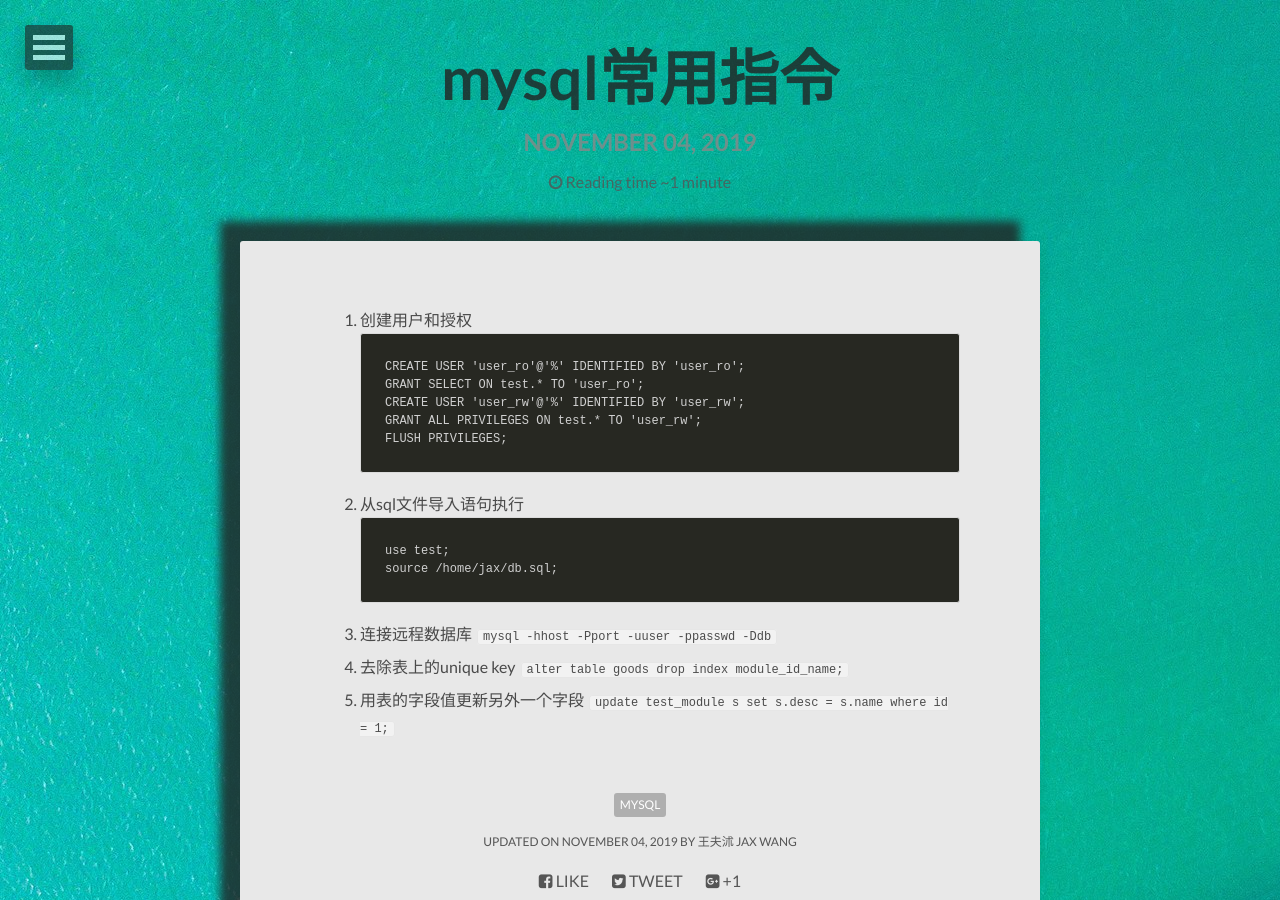
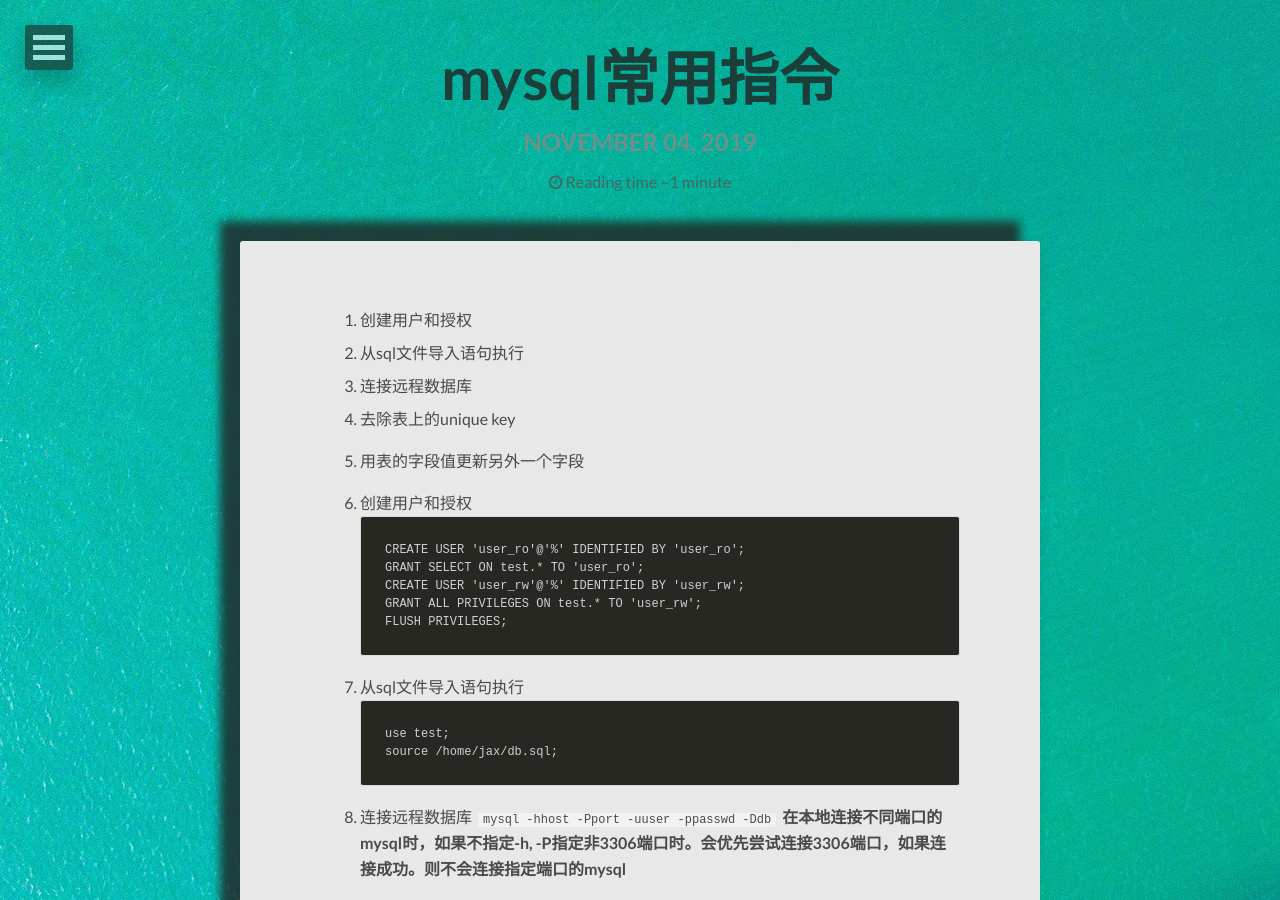
Before and after one commit to wfsly/blog, a Jekyll site: the page built from _posts/2019-11-04-mysql常用指令.md, in a window 1280 px wide and 900 px high. Built offline with Jekyll 4.4.1, drawn with Linux system fonts in a browser that asks for light colours; nearby versions of some CDN libraries.

Commit message:
update mysql

````diff
--- a/_posts/2019-11-04-mysql常用指令.md
+++ b/_posts/2019-11-04-mysql常用指令.md
@@ -5,6 +5,15 @@ description:
 modified:   2019-11-04 10:17:51
 tags: [mysql]
 ---
+
+<!-- TOC -->
+
+1. 创建用户和授权
+2. 从sql文件导入语句执行
+3. 连接远程数据库
+4. 去除表上的unique key
+5. 用表的字段值更新另外一个字段
+<!-- /TOC -->
 
 1. 创建用户和授权
 ```
@@ -21,6 +30,8 @@ source /home/jax/db.sql;
 ```
 3. 连接远程数据库
 `mysql -hhost -Pport -uuser -ppasswd -Ddb`
+**在本地连接不同端口的mysql时，如果不指定-h, -P指定非3306端口时。会优先尝试连接3306端口，如果连接成功。则不会连接指定端口的mysql**
+
 4. 去除表上的unique key
 `alter table goods drop index module_id_name;`
 5. 用表的字段值更新另外一个字段
````
Also changed, not shown: _posts/2018-10-23-mysql使用问题记录.md (+5 -0 lines).
